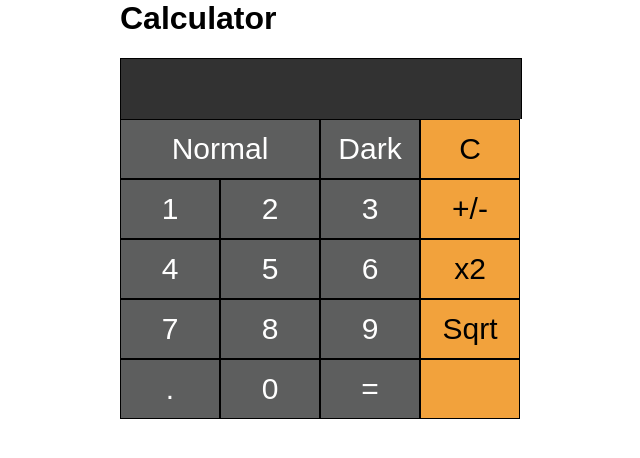
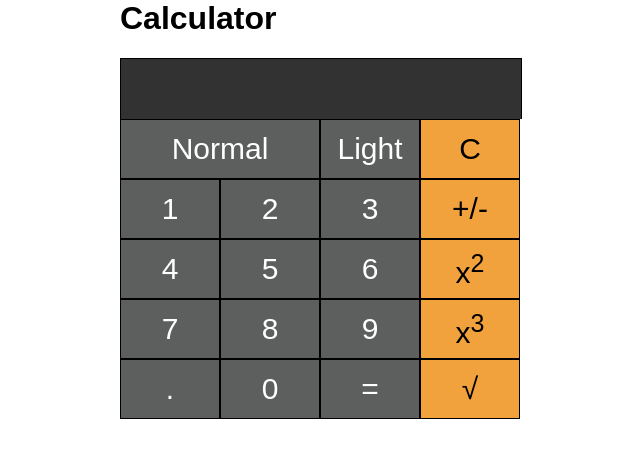
Before and after one commit to mkkaushiksjce/react-calci-demo, a React (Create React App) app: page / in a window 1280 px wide. Shown: the top 458 px of the page, without its empty margins (320-960 px from the left). Built offline with nearby package versions, Linux system fonts and the light colour scheme.

Commit message:
Square root, square, cube symbols added

```diff
--- a/src/App.js
+++ b/src/App.js
@@ -49,9 +49,13 @@ class App extends Component {
     console.log("event");
   };
 
-  calculateScientific = () => {
-    12;
-    console.log("scientific");
+  calculateScientific = button => {
+    if (button === "=") {
+    } else if (button === "=") {
+    } else if (button === "=") {
+    } else if (button === "=") {
+    } else {
+    }
   };
 
   reset = () => {
@@ -74,6 +78,7 @@ class App extends Component {
           <KeyPad
             result={this.state.result}
             onClick={this.onClick}
+            onClickScientific={this.calculateScientific}
             onKeypadPress={this.onKeypadPress}
           />
         </div>
--- a/src/components/keypad.js
+++ b/src/components/keypad.js
@@ -76,7 +76,7 @@ class KeyPad extends Component {
             className={ClassNames({ "digits-dark": darkMode })}
             onClick={this.toggleDarkMode}
           >
-            Dark
+            Light
           </button>
         ) : (
           <button
@@ -84,7 +84,7 @@ class KeyPad extends Component {
             className={ClassNames({ "digits-dark": darkMode })}
             onClick={this.toggleDarkMode}
           >
-            Light
+            Dark
           </button>
         )}
         <button
@@ -129,7 +129,7 @@ class KeyPad extends Component {
           <button
             name="-"
             className={ClassNames({ "operations-dark": darkMode })}
-            onClick={e => this.props.onClick(e.target.name)}
+            onClick={e => this.props.onClickScientific(e.target.name)}
           >
             +/-
           </button>
@@ -169,9 +169,9 @@ class KeyPad extends Component {
           <button
             name="x2"
             className={ClassNames({ "operations-dark": darkMode })}
-            onClick={e => this.props.onClick(e.target.name)}
+            onClick={e => this.props.onClickScientific(e.target.name)}
           >
-            x2
+            x<sup>2</sup>
           </button>
         )}
         <br />
@@ -209,9 +209,9 @@ class KeyPad extends Component {
           <button
             className={ClassNames({ "operations-dark": darkMode })}
             name="sqrt"
-            onClick={e => this.props.onClick(e.target.name)}
+            onClick={e => this.props.onClickScientific(e.target.name)}
           >
-            Sqrt
+            x<sup>3</sup>
           </button>
         )}
         <br />
@@ -250,7 +250,9 @@ class KeyPad extends Component {
             name=" "
             className={ClassNames({ "operations-dark": darkMode })}
             onClick={e => this.props.onClick(e.target.name)}
-          />
+          >
+            &#8730;
+          </button>
         )}
         <br />
       </div>
```
